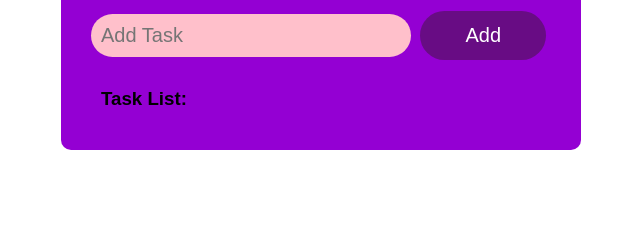
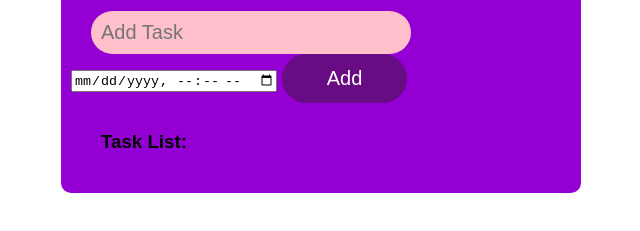
Before and after one commit to lavefayt/SE-2142---Laboratory-2, a website built with Vite: page index.html in a window 1280 px wide. Shown: the part 243-474 px from the top of the page, without its empty margins (319-959 px from the left). Built offline with nearby package versions, Linux system fonts and the light colour scheme; files whose address does not match are found by name.

Commit message:
wends: added input for deadline in html

```diff
--- a/index.html
+++ b/index.html
@@ -22,6 +22,10 @@
           id="input-box"
           placeholder="Add Task"
         />
+        <input
+          type="datetime-local"
+          id="input-date"
+        />
 
         <!-- add button  -->
         <button id="input-button" onclick="addTask()">Add</button>
```
